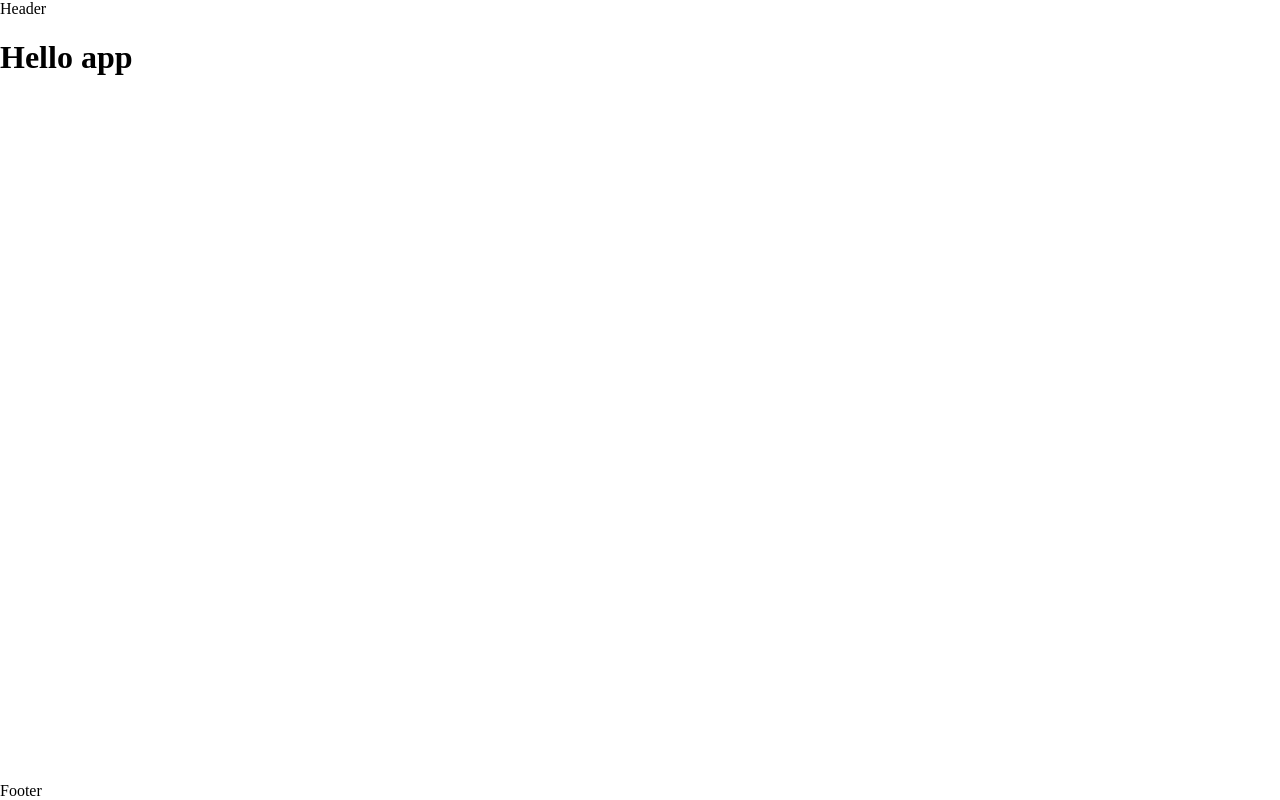
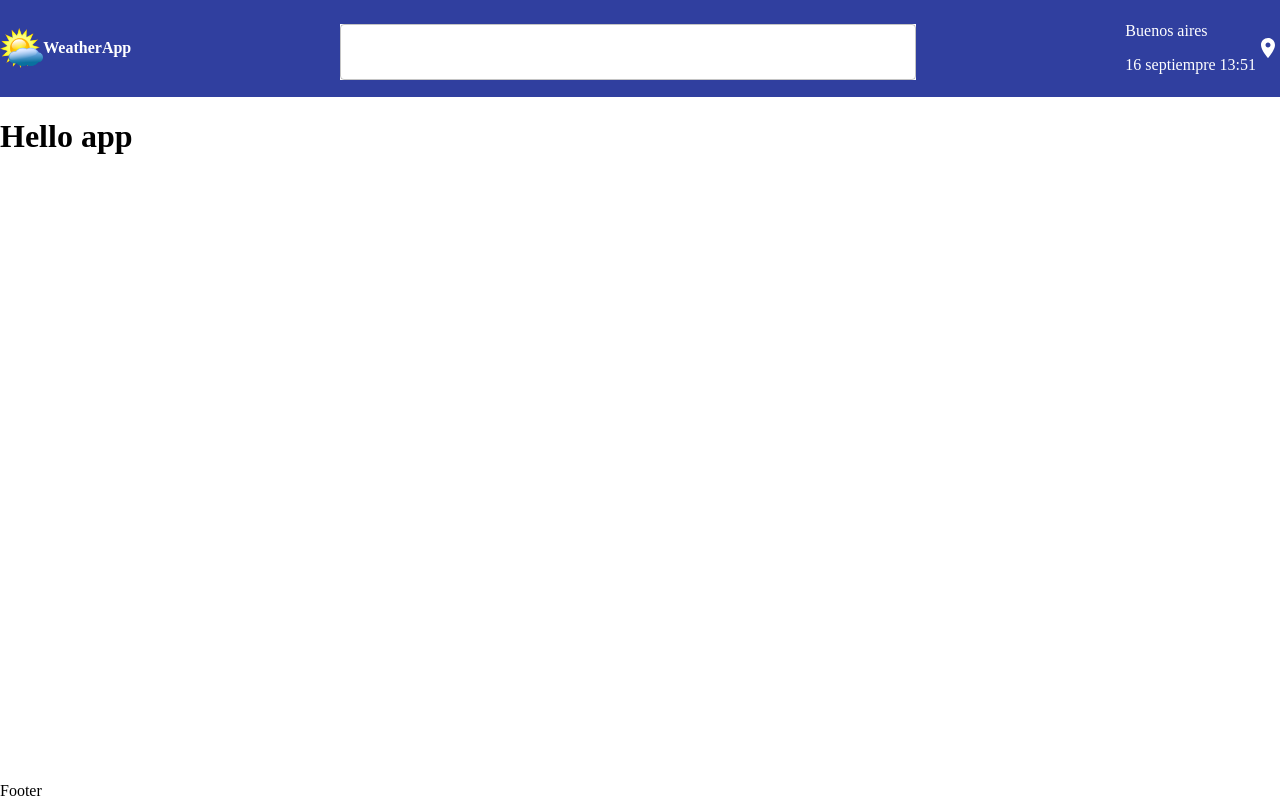
Before and after one commit to Danswar/Weather-App-Test, a React (Create React App) app: page / in a window 1280 px wide. Built offline with nearby package versions, Linux system fonts and the light colour scheme.

Commit message:
header basic styled

```diff
--- a/package.json
+++ b/package.json
@@ -3,6 +3,9 @@
   "version": "0.1.0",
   "private": true,
   "dependencies": {
+    "@material-ui/core": "^4.11.0",
+    "@material-ui/icons": "^4.9.1",
+    "@material-ui/lab": "^4.0.0-alpha.56",
     "@reduxjs/toolkit": "^1.4.0",
     "@testing-library/jest-dom": "^4.2.4",
     "@testing-library/react": "^9.5.0",
--- a/src/App.js
+++ b/src/App.js
@@ -3,15 +3,19 @@
 
 // External dependencies
 import React from "react";
+import { ThemeProvider } from "styled-components";
 
 // Intenal dependencies
 import MainLayout from "components/MainLayout";
+import theme from "theme";
 
 const App = () => {
   return (
-    <MainLayout>
-      <h1>Hello app</h1>
-    </MainLayout>
+    <ThemeProvider theme={theme}>
+      <MainLayout>
+        <h1>Hello app</h1>
+      </MainLayout>
+    </ThemeProvider>
   );
 };
 
--- a/src/components/Header/Header.jsx
+++ b/src/components/Header/Header.jsx
@@ -1,9 +1,54 @@
+// Header.js
+// Component for header of app
+
+// External dependencies
 import React from "react";
+import LocationOnIcon from "@material-ui/icons/LocationOn";
+import TextField from "@material-ui/core/TextField";
+import Autocomplete from "@material-ui/lab/Autocomplete";
+
 import PropTypes from "prop-types";
 
-const Header = ({ ...rest }) => {
-  return <div>Header</div>;
-};
+// Internal dependencies
+import logo from "assets/pngwave.png";
+import {
+  HeaderContainer,
+  LogoContainer,
+  Logo,
+  AppTitle,
+  LocationContainer,
+} from "./styles";
+
+const Header = () => (
+  <HeaderContainer>
+    <LogoContainer>
+      <Logo src={logo} />
+      <AppTitle>WeatherApp</AppTitle>
+    </LogoContainer>
+    <div style={{ width: "45%" }}>
+      <Autocomplete
+        id="free-solo-demo"
+        freeSolo
+        options={[{ title: "un titulo" }].map((option) => option.title)}
+        renderInput={(params) => (
+          <TextField
+            {...params}
+            margin="normal"
+            variant="outlined"
+            style={{ background: "white" }}
+          />
+        )}
+      />
+    </div>
+    <LocationContainer>
+      <div>
+        <p>Buenos aires</p>
+        <p>16 septiempre 13:51</p>
+      </div>
+      <LocationOnIcon />
+    </LocationContainer>
+  </HeaderContainer>
+);
 
 Header.propTypes = {};
 
--- /dev/null
+++ b/src/components/Header/styles.js
@@ -0,0 +1,34 @@
+import styled from "styled-components";
+
+const HeaderContainer = styled.div`
+  padding: 0.4rem 0;
+  display: flex;
+  flex-wrap: no-wrap;
+  align-items: center;
+  justify-content: space-between;
+  background-color: ${({ theme }) => theme.palette.primary.dark};
+`;
+
+const LogoContainer = styled.div`
+  display: flex;
+  flex-wrap: no-wrap;
+  align-items: center;
+`;
+
+const Logo = styled.img`
+  height: 40px;
+`;
+
+const AppTitle = styled.h1`
+  font-size: 1rem;
+  color: ${({ theme }) => theme.palette.titleApp.main};
+`;
+
+const LocationContainer = styled.div`
+  display: flex;
+  flex-wrap: no-wrap;
+  align-items: center;
+  color: ${({ theme }) => theme.palette.titleApp.main};
+`;
+
+export { HeaderContainer, LogoContainer, Logo, AppTitle, LocationContainer };
--- /dev/null
+++ b/src/theme/index.js
@@ -0,0 +1,9 @@
+import { createMuiTheme } from "@material-ui/core/styles";
+
+export default createMuiTheme({
+  palette: {
+    titleApp: {
+      main: "white",
+    },
+  },
+});
```
Also changed, not shown: src/assets/pngwave.png (added), 1 other file (tests, documents, lock files or other folders).
